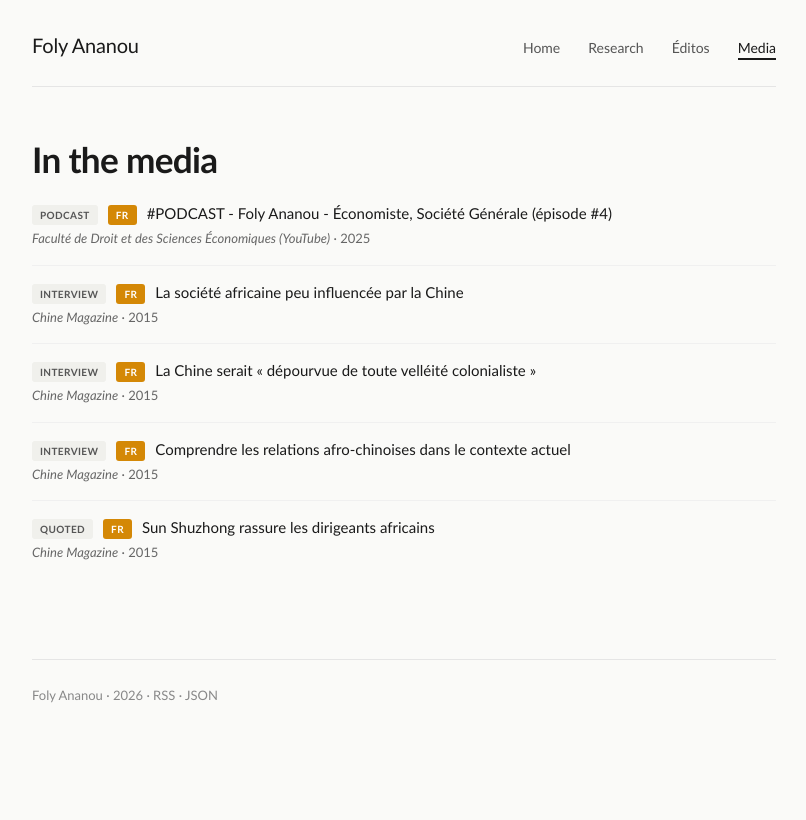
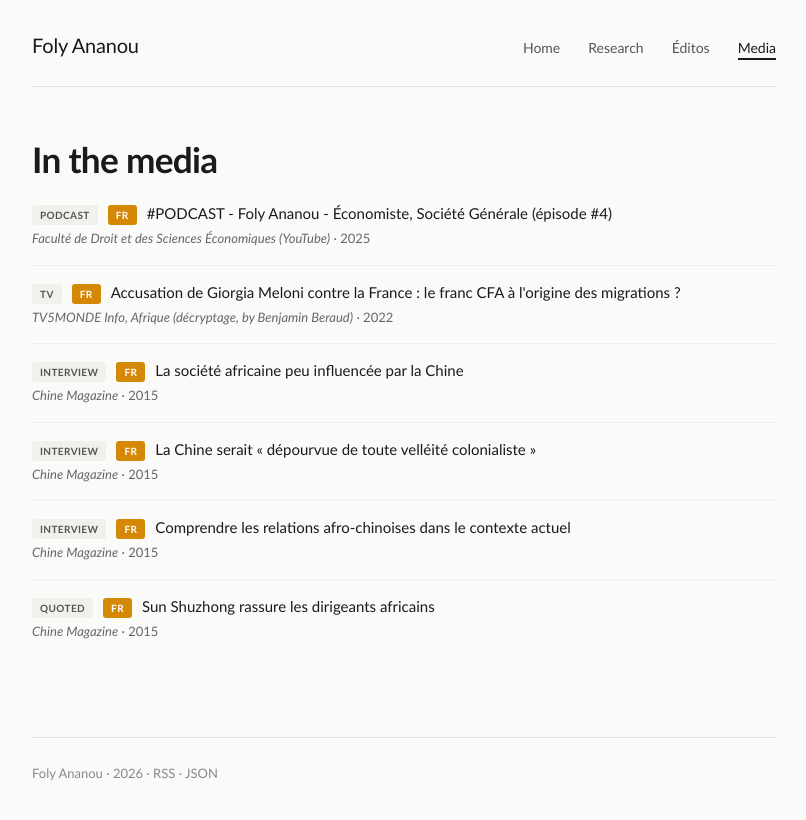
Before and after one commit to ananoufoly/ananoufoly.github.io, a Jekyll site: the page built from docs/media.html, in a window 1280 px wide. Shown: the top 820 px of the page, without its empty margins (236-1042 px from the left). Built offline with Jekyll 4.4.1, drawn with Linux system fonts in a browser that asks for light colours; a style sheet for code colours, icons or effects is not loaded.

Commit message:
Add the TV5MONDE interview on the CFA franc and migration (Nov 2022)
Co-Authored-By: Claude Opus 5.5 <noreply@anthropic.com>

```diff
--- a/docs/_data/media.yml
+++ b/docs/_data/media.yml
@@ -14,6 +14,22 @@
   tags: []
   status: published
   source: 'YouTube page: title names ''Foly Ananou - Économiste, Société Générale''; uploadDate 2025-03-10'
+  verified: true
+- id: tv5monde-2022-11-meloni-franc-cfa
+  title: 'Accusation de Giorgia Meloni contre la France : le franc CFA à l''origine des migrations ?'
+  type: tv
+  date: '2022-11-23'
+  language: fr
+  authors: []
+  venue_or_outlet: TV5MONDE Info, Afrique (décryptage, by Benjamin Beraud)
+  url: https://information.tv5monde.com/afrique/accusation-de-giorgia-meloni-contre-la-france-le-franc-cfa-lorigine-des-migrations-1454301
+  doi: ''
+  pdf: ''
+  abstract: ''
+  tags: [WAEMU, monetary policy]
+  status: published
+  source: 'TV5MONDE page (via Web Archive copy of 2025-12-29): video captions ''Foly Ananou, économiste du think
+    tank de l''Afrique des Idées'', several quotes; dated 23 Nov 2022 16h35; URL supplied by owner'
   verified: true
 - id: chinemag-2015-la-societe-africaine-peu-influen
   title: La société africaine peu influencée par la Chine
```
